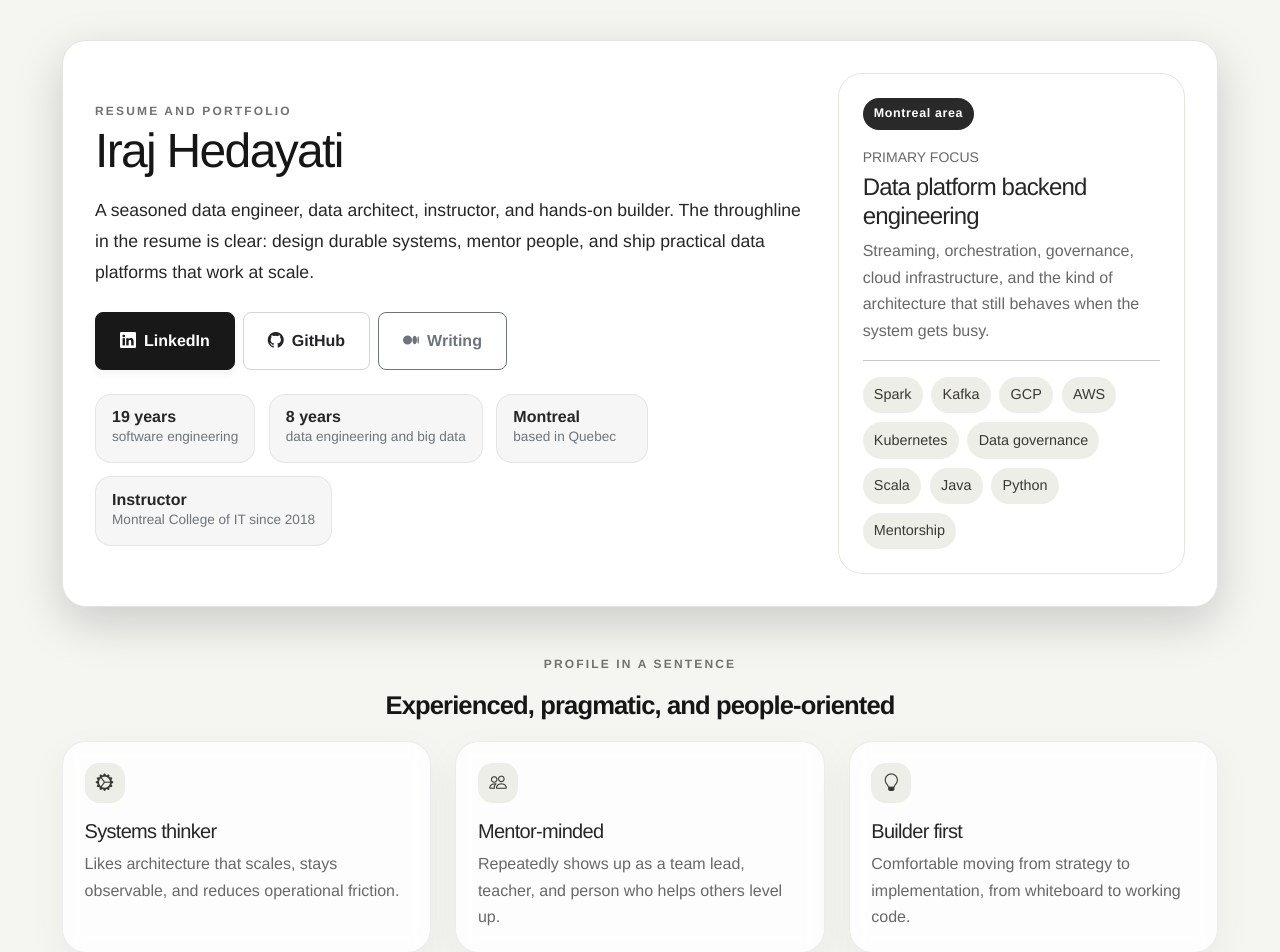
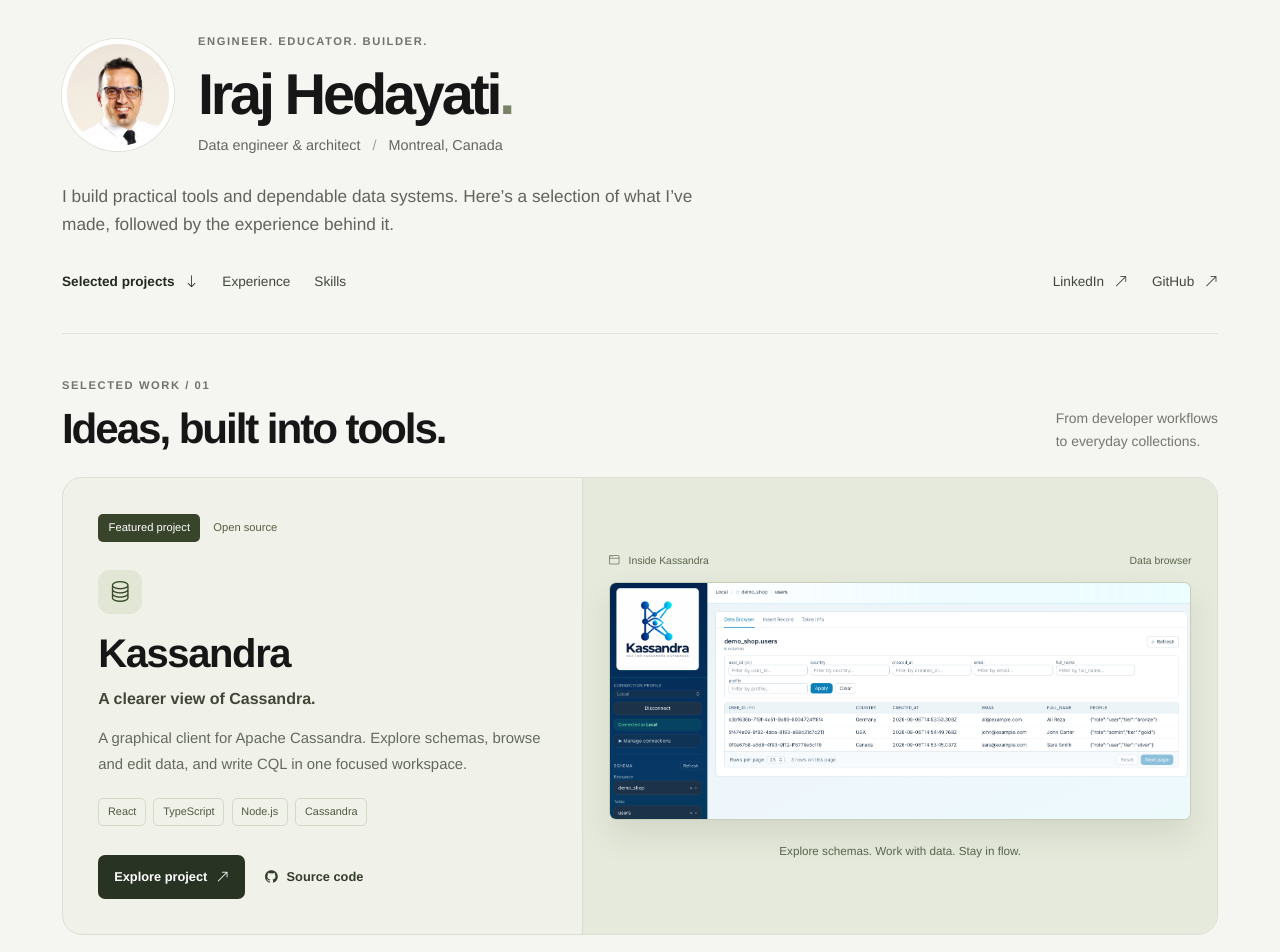
Before and after one commit to irajhedayati/data-engineering, a Vue app in the folder dataedu-fe/: page /resume in a window 1280 px wide. Shown: the part 120-1072 px from the top of the page. Built offline with nearby package versions, Linux system fonts and the light colour scheme; no server answers; what @soerenmartius/vue3-clipboard would draw is missing.

Commit message:
Showcase featured projects and add resume portrait

```diff
--- a/dataedu-fe/src/views/ResumePortfolioView.vue
+++ b/dataedu-fe/src/views/ResumePortfolioView.vue
@@ -1,59 +1,79 @@
 <template>
   <section class="portfolio-shell">
-    <div class="portfolio-aurora portfolio-aurora-left"></div>
-    <div class="portfolio-aurora portfolio-aurora-right"></div>
+    <div class="container portfolio-container">
+      <header class="resume-intro">
+        <div class="intro-identity">
+          <img class="profile-photo" src="@/assets/images/portfolio/iraj-hedayati.jpg" alt="Iraj Hedayati" width="112" height="112" />
+          <div>
+            <p class="eyebrow">Engineer. Educator. Builder.</p>
+            <h1>Iraj Hedayati<span class="name-period">.</span></h1>
+            <p class="intro-location">Data engineer &amp; architect <span aria-hidden="true">/</span> Montreal, Canada</p>
+          </div>
+        </div>
+        <p class="intro-copy">I build practical tools and dependable data systems. Here’s a selection of what I’ve made, followed by the experience behind it.</p>
+        <div class="intro-bottom">
+          <nav class="resume-nav" aria-label="Resume sections">
+            <a href="#projects">Selected projects <i class="bi bi-arrow-down" aria-hidden="true"></i></a>
+            <a href="#experience">Experience</a>
+            <a href="#skills">Skills</a>
+          </nav>
+          <div class="intro-socials">
+            <a href="https://www.linkedin.com/in/irajhedayati/" target="_blank" rel="noopener noreferrer">LinkedIn <i class="bi bi-arrow-up-right" aria-hidden="true"></i></a>
+            <a href="https://github.com/irajhedayati/" target="_blank" rel="noopener noreferrer">GitHub <i class="bi bi-arrow-up-right" aria-hidden="true"></i></a>
+          </div>
+        </div>
+      </header>
 
-    <div class="container py-5 position-relative">
-      <div class="hero-card shadow-lg">
-        <div class="row g-4 align-items-center">
-          <div class="col-lg-8">
-            <div class="eyebrow">Resume and portfolio</div>
-            <h1 class="display-5 mb-3">Iraj Hedayati</h1>
-            <p class="lead hero-copy mb-4">
-              A seasoned data engineer, data architect, instructor, and hands-on builder. The throughline in the resume
-              is clear: design durable systems, mentor people, and ship practical data platforms that work at scale.
-            </p>
-
-            <div class="d-flex flex-wrap gap-2 mb-4">
-              <a class="btn btn-dark btn-lg" href="https://www.linkedin.com/in/irajhedayati/" rel="noreferrer" target="_blank">
-                <i class="bi bi-linkedin me-2"></i>LinkedIn
-              </a>
-              <a class="btn btn-outline-dark btn-lg" href="https://github.com/irajhedayati/" rel="noreferrer" target="_blank">
-                <i class="bi bi-github me-2"></i>GitHub
-              </a>
-              <a class="btn btn-outline-secondary btn-lg" href="https://medium.com/@iraj.hedayati" rel="noreferrer" target="_blank">
-                <i class="bi bi-medium me-2"></i>Writing
-              </a>
-            </div>
-
-            <div class="quick-facts">
-              <span v-for="fact in quickFacts" :key="fact.label" class="fact-pill">
-                <strong>{{ fact.value }}</strong>
-                <span>{{ fact.label }}</span>
-              </span>
+      <section id="projects" class="projects-section" aria-labelledby="projects-title">
+        <div class="projects-heading">
+          <div><p class="section-kicker">Selected work / 01</p><h2 id="projects-title">Ideas, built into tools.</h2></div>
+          <p>From developer workflows<br class="desktop-break" /> to everyday collections.</p>
+        </div>
+        <article class="featured-project" aria-labelledby="kassandra-title">
+          <div class="featured-copy">
+            <div class="project-status"><span class="featured-label">Featured project</span><span>Open source</span></div>
+            <div class="project-symbol" aria-hidden="true"><i class="bi bi-database"></i></div>
+            <h3 id="kassandra-title">Kassandra</h3>
+            <p class="project-subtitle">A clearer view of Cassandra.</p>
+            <p class="project-description">A graphical client for Apache Cassandra. Explore schemas, browse and edit data, and write CQL in one focused workspace.</p>
+            <ul class="project-tags" aria-label="Kassandra technologies"><li>React</li><li>TypeScript</li><li>Node.js</li><li>Cassandra</li></ul>
+            <div class="project-actions">
+              <a class="project-primary" href="https://irajhedayati.github.io/kassandra/" target="_blank" rel="noopener noreferrer" aria-label="Explore Kassandra">Explore project <i class="bi bi-arrow-up-right" aria-hidden="true"></i></a>
+              <a href="https://github.com/irajhedayati/kassandra" target="_blank" rel="noopener noreferrer" aria-label="View Kassandra source on GitHub"><i class="bi bi-github" aria-hidden="true"></i> Source code</a>
             </div>
           </div>
+          <figure class="project-preview">
+            <div class="preview-caption"><span><i class="bi bi-window" aria-hidden="true"></i> Inside Kassandra</span><span>Data browser</span></div>
+            <a href="https://irajhedayati.github.io/kassandra/" target="_blank" rel="noopener noreferrer" aria-label="Explore the Kassandra data browser">
+              <img src="@/assets/images/portfolio/kassandra.png" alt="Kassandra interface showing the schema explorer, column filters, and paginated Cassandra records" width="1687" height="688" />
+            </a>
+            <figcaption>Explore schemas. Work with data. Stay in flow.</figcaption>
+          </figure>
+        </article>
+        <div class="supporting-projects">
+          <article class="project-card" aria-labelledby="metal-title">
+            <div class="project-card-top"><span class="project-symbol metal-symbol" aria-hidden="true"><i class="bi bi-box-seam"></i></span><span class="project-type">Independent product · Closed source</span></div>
+            <h3 id="metal-title">Metal Earth Tracker</h3>
+            <p class="project-subtitle">A little order for a growing collection.</p>
+            <p class="project-description">Keep track of the models you own, the ones you’ve built, and what’s next. A dedicated home for a hobby, without the spreadsheet.</p>
+            <div class="collection-flow" aria-label="Track models from wishlist to owned to built"><span><i class="bi bi-bookmark" aria-hidden="true"></i> Wishlist</span><i class="bi bi-arrow-right" aria-hidden="true"></i><span><i class="bi bi-box" aria-hidden="true"></i> Owned</span><i class="bi bi-arrow-right" aria-hidden="true"></i><span><i class="bi bi-check2-circle" aria-hidden="true"></i> Built</span></div>
+            <div class="project-actions"><a class="project-primary" href="https://metalearthtracker.com" target="_blank" rel="noopener noreferrer" aria-label="Visit Metal Earth Tracker">Visit website <i class="bi bi-arrow-up-right" aria-hidden="true"></i></a><span class="private-source"><i class="bi bi-lock" aria-hidden="true"></i> Private source</span></div>
+          </article>
+          <article class="project-card" aria-labelledby="savro-title">
+            <div class="project-card-top"><span class="project-symbol savro-symbol" aria-hidden="true"><i class="bi bi-braces"></i></span><span class="project-type">Open source · Scala library</span></div>
+            <h3 id="savro-title">SAvro</h3>
+            <p class="project-subtitle">Less friction. More Scala. Better Avro.</p>
+            <p class="project-description">A Scala toolkit for Apache Avro: infer schemas from JSON, convert between schemas and IDL, and turn case classes into Avro records.</p>
+            <div class="code-sample"><span>SCALA / APACHE AVRO</span><code><span class="code-keyword">import</span> ca.dataedu.savro._</code></div>
+            <div class="project-actions"><a class="project-primary" href="https://savro.dataedu.ca/" target="_blank" rel="noopener noreferrer" aria-label="Read SAvro documentation">Documentation <i class="bi bi-arrow-up-right" aria-hidden="true"></i></a><a href="https://github.com/irajhedayati/savro" target="_blank" rel="noopener noreferrer" aria-label="View SAvro source on GitHub"><i class="bi bi-github" aria-hidden="true"></i> Source code</a></div>
+          </article>
+        </div>
+      </section>
 
-          <div class="col-lg-4">
-            <div class="profile-card">
-              <div class="profile-badge">Montreal area</div>
-              <div class="profile-meta">
-                <p class="text-uppercase text-muted small mb-1">Primary focus</p>
-                <h2 class="h4 mb-2">Data platform backend engineering</h2>
-                <p class="mb-0 text-muted">
-                  Streaming, orchestration, governance, cloud infrastructure, and the kind of architecture that still
-                  behaves when the system gets busy.
-                </p>
-              </div>
-              <hr />
-              <div class="stack-tags">
-                <span v-for="tag in focusTags" :key="tag" class="stack-tag">{{ tag }}</span>
-              </div>
-            </div>
-          </div>
-        </div>
+      <div class="resume-divider"><span>The experience behind the work</span><i class="bi bi-arrow-down" aria-hidden="true"></i></div>
+      <div class="quick-facts">
+        <span v-for="fact in quickFacts" :key="fact.label" class="fact-pill"><strong>{{ fact.value }}</strong><span>{{ fact.label }}</span></span>
       </div>
-
       <div class="section-block">
         <div class="section-heading">
           <p class="section-kicker">Profile in a sentence</p>
@@ -70,7 +90,7 @@
         </div>
       </div>
 
-      <div class="section-block">
+      <div id="skills" class="section-block">
         <div class="section-heading">
           <p class="section-kicker">Core strengths</p>
           <h2>What stands out across the resume</h2>
@@ -86,7 +106,7 @@
         </div>
       </div>
 
-      <div class="section-block">
+      <div id="experience" class="section-block">
         <div class="section-heading">
           <p class="section-kicker">Career snapshot</p>
           <h2>Selected roles and impact</h2>
@@ -178,19 +198,6 @@ const quickFacts = [
   { value: '8 years', label: 'data engineering and big data' },
   { value: 'Montreal', label: 'based in Quebec' },
   { value: 'Instructor', label: 'Montreal College of IT since 2018' }
-]
-
-const focusTags = [
-  'Spark',
-  'Kafka',
-  'GCP',
-  'AWS',
-  'Kubernetes',
-  'Data governance',
-  'Scala',
-  'Java',
-  'Python',
-  'Mentorship'
 ]
 
 const profileTraits = [
@@ -379,123 +386,96 @@ const highlights = [
 </script>
 
 <style scoped>
-.portfolio-shell {
-  position: relative;
-  overflow: hidden;
-  background:
-    radial-gradient(circle at top left, rgba(255, 177, 102, 0.18), transparent 35%),
-    radial-gradient(circle at top right, rgba(18, 99, 101, 0.18), transparent 32%),
-    linear-gradient(180deg, #fffaf3 0%, #f4f7f7 100%);
+.portfolio-shell { background: #fcfcfb; }
+.portfolio-container { padding-top: 2.5rem; padding-bottom: 2rem; }
+.resume-intro { padding-bottom: 2rem; border-bottom: 1px solid #e2e3dc; }
+.intro-identity { display: flex; align-items: center; gap: 1.5rem; }
+.profile-photo { width: 112px; height: 112px; object-fit: cover; border-radius: 50%; border: 5px solid #fff; box-shadow: 0 0 0 1px #e0e1d9; }
+.eyebrow, .section-kicker { text-transform: uppercase; letter-spacing: .14em; font-size: .7rem; font-weight: 700; color: #64695d; margin-bottom: .65rem; }
+.resume-intro h1 { font-size: clamp(2.3rem, 4.5vw, 3.7rem); letter-spacing: -.055em; margin-bottom: .45rem; }
+.name-period { color: #788367; }
+.intro-location { margin-bottom: 0; color: #62665d; font-size: .9rem; }
+.intro-location span { margin: 0 .5rem; color: #a0a497; }
+.intro-copy { max-width: 680px; font-size: 1.08rem; color: #60645b; margin: 1.5rem 0; }
+.intro-bottom, .resume-nav, .intro-socials { display: flex; flex-wrap: wrap; align-items: center; gap: 1.5rem; }
+.intro-bottom { justify-content: space-between; }
+.resume-nav a, .intro-socials a { color: #42473c; font-size: .85rem; text-decoration: none; padding: .5rem 0; }
+.resume-nav a:first-child { color: #24291e; font-weight: 700; }
+.resume-nav a:hover, .intro-socials a:hover, .project-actions a:hover { text-decoration: underline; }
+.resume-nav i, .intro-socials i { margin-left: .4rem; }
+.projects-section { padding-top: 2.6rem; }
+.projects-heading { display: flex; justify-content: space-between; align-items: flex-end; gap: 1.5rem; margin-bottom: 1.5rem; }
+.projects-heading h2 { font-size: clamp(2rem, 3.3vw, 2.8rem); margin: 0; letter-spacing: -.05em; }
+.projects-heading > p { font-size: .87rem; color: #73776e; margin: 0; }
+.featured-project { display: grid; grid-template-columns: .9fr 1.1fr; border: 1px solid #dce0d3; border-radius: 20px; overflow: hidden; background: #f0f2e9; }
+.featured-copy { padding: 2.2rem; }
+.project-status { display: flex; align-items: center; flex-wrap: wrap; gap: .8rem; font-size: .7rem; color: #566044; margin-bottom: 1.8rem; }
+.featured-label { background: #38452b; color: #fff; padding: .3rem .65rem; border-radius: 5px; }
+.project-symbol { display: inline-grid; place-items: center; width: 44px; height: 44px; border-radius: 12px; background: #e1e6d5; color: #3c4b2e; font-size: 1.4rem; margin-bottom: 1rem; }
+.featured-copy h3 { font-size: 2.5rem; margin-bottom: .6rem; }
+.project-subtitle { color: #414638; font-weight: 600; margin-bottom: .8rem; }
+.project-description { color: #64695d; font-size: .93rem; line-height: 1.75; margin-bottom: 1.3rem; }
+.project-tags { display: flex; flex-wrap: wrap; list-style: none; padding: 0; gap: .45rem; margin-bottom: 1.8rem; }
+.project-tags li { font-size: .68rem; border: 1px solid #d4dac8; border-radius: 5px; padding: .25rem .55rem; color: #4e5941; }
+.project-actions { display: flex; flex-wrap: wrap; gap: 1.25rem; align-items: center; margin-top: auto; }
+.project-actions a { display: inline-flex; align-items: center; justify-content: center; gap: .55rem; min-height: 44px; color: #343d2b; font-size: .8rem; font-weight: 600; text-decoration: none; }
+.project-actions .project-primary { background: #293323; color: #fff; border-radius: 7px; padding: .65rem 1rem; }
+.project-actions .project-primary:hover { background: #414e37; }
+.project-preview { display: flex; min-width: 0; flex-direction: column; justify-content: center; background: #e6eadc; padding: 2rem 1.6rem; margin: 0; border-left: 1px solid #d9dfcd; }
+.preview-caption { display: flex; justify-content: space-between; gap: .5rem; font-size: .65rem; color: #59644d; margin-bottom: .8rem; }
+.preview-caption i { margin-right: .4rem; }
+.project-preview a { display: block; border-radius: 7px; box-shadow: 0 16px 32px #3440221c; }
+.project-preview img { display: block; width: 100%; height: auto; border: 1px solid #c6ceb9; border-radius: 7px; }
+.project-preview figcaption { font-size: .73rem; color: #59644d; margin-top: 1.3rem; text-align: center; }
+.supporting-projects { display: grid; grid-template-columns: 1fr 1fr; gap: 1.3rem; margin-top: 1.3rem; }
+.project-card { display: flex; flex-direction: column; border: 1px solid #e1e2dc; border-radius: 16px; padding: 1.8rem; background: #fff; min-width: 0; }
+.project-card-top { display: flex; align-items: center; justify-content: space-between; gap: .8rem; margin-bottom: 1.4rem; }
+.project-card-top .project-symbol { margin-bottom: 0; flex-shrink: 0; }
+.project-type { color: #70746a; font-size: .7rem; text-align: right; }
+.metal-symbol { background: #f5ecdc; color: #8b6130; }
+.savro-symbol { background: #eeedf6; color: #68608c; }
+.project-card h3 { font-size: 1.55rem; }
+.project-card .project-subtitle { font-size: .93rem; }
+.collection-flow { display: flex; align-items: center; justify-content: space-between; gap: .5rem; padding: 1.4rem .9rem; border-radius: 8px; background: #f7f5ef; color: #726247; margin: .2rem 0 1.8rem; font-size: .75rem; }
+.collection-flow span { display: flex; align-items: center; gap: .4rem; }
+.code-sample { display: flex; flex-direction: column; gap: .5rem; padding: 1rem 1.2rem; background: #f4f3f8; border-radius: 8px; margin: .2rem 0 1.8rem; }
+.code-sample > span { font-size: .6rem; color: #756d87; letter-spacing: .1em; }
+.code-sample code { color: #454050; font-size: .85rem; overflow-wrap: anywhere; }
+.code-keyword { color: #85639c; }
+.private-source { color: #797c73; font-size: .75rem; }
+.resume-divider { display: flex; justify-content: space-between; gap: 1rem; padding-top: 2.5rem; margin: 3.5rem 0 1.5rem; border-top: 1px solid #dedfd7; color: #606655; font-size: .75rem; letter-spacing: .1em; text-transform: uppercase; }
+.quick-facts { display: grid; grid-template-columns: repeat(4, 1fr); gap: 1rem; }
+.fact-pill { display: flex; flex-direction: column; padding: 1rem; background: #f2f3ed; border-radius: 8px; }
+.fact-pill strong { font-size: 1.1rem; color: #353d2b; }
+.fact-pill span { color: #6c7360; font-size: .8rem; }
+.trait-card, .skill-card, .spotlight-card, .highlight-card { border: 1px solid #e3e5dd; border-radius: 12px; background: white; }
+#projects, #skills, #experience { scroll-margin-top: 2rem; }
+@media (max-width: 991px) {
+  .featured-project { grid-template-columns: 1fr; }
+  .project-preview { border-left: 0; border-top: 1px solid #d9dfcd; }
+  .featured-copy { padding: 1.8rem; }
 }
-
-.portfolio-aurora {
-  position: absolute;
-  inset: auto;
-  width: 24rem;
-  height: 24rem;
-  filter: blur(80px);
-  opacity: 0.55;
-  pointer-events: none;
+@media (max-width: 600px) {
+  .portfolio-container { padding-top: 1.5rem; }
+  .intro-identity { gap: 1rem; }
+  .profile-photo { width: 76px; height: 76px; border-width: 3px; }
+  .resume-intro h1 { font-size: 2.1rem; }
+  .eyebrow { font-size: .58rem; }
+  .intro-location { font-size: .75rem; }
+  .intro-location span { margin: 0 .15rem; }
+  .intro-copy { font-size: 1rem; }
+  .intro-bottom { gap: .65rem; }
+  .resume-nav { gap: 1.2rem; }
+  .projects-heading { display: block; }
+  .projects-heading > p { margin-top: .75rem; }
+  .desktop-break { display: none; }
+  .supporting-projects { grid-template-columns: 1fr; }
+  .featured-copy, .project-card { padding: 1.4rem; }
+  .project-preview { padding: 1.3rem 1rem; }
+  .quick-facts { grid-template-columns: 1fr 1fr; gap: .6rem; }
 }
-
-.portfolio-aurora-left {
-  top: 4rem;
-  left: -8rem;
-  background: rgba(255, 163, 90, 0.25);
-}
-
-.portfolio-aurora-right {
-  right: -10rem;
-  top: 18rem;
-  background: rgba(63, 139, 136, 0.22);
-}
-
-.hero-card,
-.profile-card,
-.trait-card,
-.skill-card,
-.spotlight-card,
-.highlight-card {
-  border: 1px solid rgba(28, 39, 52, 0.08);
-  border-radius: 1.5rem;
-  background: rgba(255, 255, 255, 0.82);
-  backdrop-filter: blur(10px);
-}
-
-.hero-card {
-  padding: 2rem;
-}
-
-.eyebrow,
-.section-kicker {
-  text-transform: uppercase;
-  letter-spacing: 0.18em;
-  font-size: 0.75rem;
-  color: #8a5b33;
-  font-weight: 700;
-}
-
-.hero-copy {
-  max-width: 58rem;
-  font-size: 1.1rem;
-  line-height: 1.75;
-}
-
-.quick-facts {
-  display: flex;
-  flex-wrap: wrap;
-  gap: 0.85rem;
-}
-
-.fact-pill {
-  display: inline-flex;
-  flex-direction: column;
-  min-width: 9.5rem;
-  padding: 0.85rem 1rem;
-  border-radius: 1rem;
-  background: rgba(27, 35, 43, 0.04);
-  border: 1px solid rgba(27, 35, 43, 0.08);
-}
-
-.fact-pill strong {
-  font-size: 1rem;
-  line-height: 1.1;
-}
-
-.fact-pill span {
-  color: #6c757d;
-  font-size: 0.85rem;
-}
-
-.profile-card {
-  padding: 1.5rem;
-}
-
-.profile-badge {
-  display: inline-flex;
-  align-items: center;
-  padding: 0.35rem 0.7rem;
-  border-radius: 999px;
-  background: #163137;
-  color: #fff;
-  font-size: 0.78rem;
-  font-weight: 700;
-  letter-spacing: 0.05em;
-  margin-bottom: 1rem;
-}
-
-.stack-tags {
-  display: flex;
-  flex-wrap: wrap;
-  gap: 0.55rem;
-}
-
-.stack-tag {
-  padding: 0.4rem 0.7rem;
-  border-radius: 999px;
-  background: rgba(22, 49, 55, 0.08);
-  color: #163137;
-  font-size: 0.9rem;
+@media (prefers-reduced-motion: reduce) {
+  *, *::before, *::after { transition: none !important; }
 }
 
 .section-block {
@@ -526,8 +506,8 @@ const highlights = [
   display: grid;
   place-items: center;
   margin-bottom: 1rem;
-  background: linear-gradient(135deg, rgba(255, 177, 102, 0.24), rgba(63, 139, 136, 0.18));
-  color: #163137;
+  background: #edf0e6;
+  color: #38452b;
   font-size: 1.1rem;
 }
 
@@ -536,7 +516,7 @@ const highlights = [
   height: 0.3rem;
   border-radius: 999px;
   margin-bottom: 1rem;
-  background: linear-gradient(90deg, #163137, #aa6f3d);
+  background: #7d886c;
 }
 
 .timeline {
@@ -568,7 +548,7 @@ const highlights = [
   height: 1rem;
   border-radius: 999px;
   border: 3px solid #f4f7f7;
-  background: #163137;
+  background: #38452b;
   box-shadow: 0 0 0 4px rgba(22, 49, 55, 0.08);
 }
 
@@ -583,12 +563,12 @@ const highlights = [
 .timeline-role {
   font-size: 1.15rem;
   font-weight: 700;
-  color: #163137;
+  color: #38452b;
 }
 
 .timeline-company {
   font-weight: 600;
-  color: #7a5b44;
+  color: #68745b;
 }
 
 .timeline-meta {
@@ -619,7 +599,7 @@ const highlights = [
 
 .education-year {
   white-space: nowrap;
-  color: #163137;
+  color: #38452b;
   font-weight: 700;
 }
 
@@ -649,20 +629,16 @@ const highlights = [
 
 .link-label {
   font-weight: 700;
-  color: #163137;
+  color: #38452b;
 }
 
 .highlight-title {
   font-weight: 700;
-  color: #163137;
+  color: #38452b;
   margin-bottom: 0.5rem;
 }
 
 @media (max-width: 768px) {
-  .hero-card {
-    padding: 1.2rem;
-  }
-
   .timeline {
     padding-left: 0;
   }
```
Also changed, not shown: dataedu-fe/src/assets/images/portfolio/iraj-hedayati.jpg (added), dataedu-fe/src/assets/images/portfolio/kassandra.png (added).
